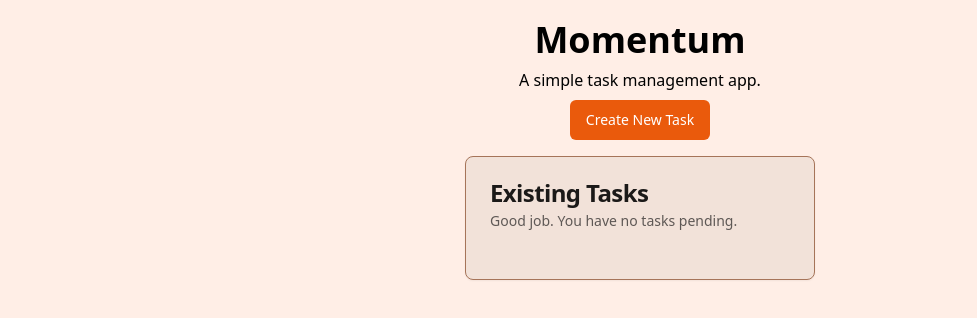
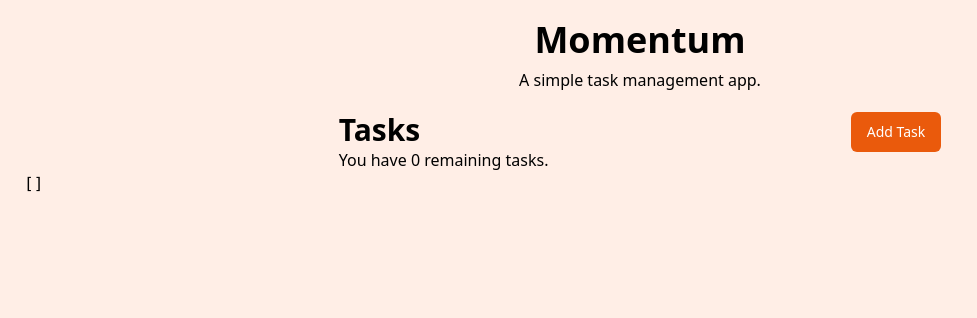
Before and after one commit to syarifhsb/momentum, a React (Vite) app: page / in a window 1280 px wide. Shown: the top 318 px of the page, without its empty margins (0-977 px from the left). Built offline with nearby package versions, Linux system fonts and the light colour scheme.

Commit message:
refactor: setup base layout
Refactor the TaskManagement component with the new App component in main.tsx.

```diff
--- /dev/null
+++ b/src/app.tsx
@@ -0,0 +1,13 @@
+import { HeadingOne } from "@/components/ui/typography";
+import { TaskManagement } from "@/modules/tasks/task-management";
+
+export function App() {
+  return (
+    <div className="p-3">
+      <HeadingOne className="text-center p-2">Momentum</HeadingOne>
+      <p className="text-center p-2 pt-0">A simple task management app.</p>
+
+      <TaskManagement />
+    </div>
+  );
+}
--- /dev/null
+++ b/src/components/ui/debug.tsx
@@ -0,0 +1,3 @@
+export function Debug({ children }: { children: any }) {
+  return <pre>{JSON.stringify(children, null, 2)}</pre>;
+}
--- a/src/components/features/typography.tsx
+++ b/src/components/ui/typography.tsx
@@ -8,3 +8,7 @@ type HeadingProps = {
 export function HeadingOne({ children, className }: HeadingProps) {
   return <h1 className={cn("text-4xl font-bold", className)}>{children}</h1>;
 }
+
+export function HeadingTwo({ children, className }: HeadingProps) {
+  return <h2 className={cn("text-3xl font-bold", className)}>{children}</h2>;
+}
--- a/src/main.tsx
+++ b/src/main.tsx
@@ -1,12 +1,11 @@
 import { StrictMode } from "react";
 import { createRoot } from "react-dom/client";
 
-import { TaskManagement } from "./task-management";
-
+import { App } from "@/app";
 import "./index.css";
 
 createRoot(document.getElementById("root")!).render(
   <StrictMode>
-    <TaskManagement />
+    <App />
   </StrictMode>
 );
--- a/src/components/features/existing-tasks.tsx
+++ b/src/modules/tasks/existing-tasks.tsx
@@ -6,7 +6,7 @@ import {
   CardHeader,
   CardTitle,
 } from "@/components/ui/card";
-import { Task } from "@/features/task";
+import { Task } from "@/modules/task";
 
 export function ExistingTasks({
   tasks,
@@ -28,9 +28,9 @@ export function ExistingTasks({
           <CardTitle>Existing Tasks</CardTitle>
           <CardDescription>
             {noOfTasks === 0 ? (
-              <>Good job. You have no tasks pending.</>
+              <>Good job. You have no tasks remaining.</>
             ) : (
-              <>You have {noOfTasks} tasks pending.</>
+              <>You have {noOfTasks} tasks remaining.</>
             )}
           </CardDescription>
         </CardHeader>
--- a/src/components/features/new-task-form.tsx
+++ b/src/modules/tasks/new-task-form.tsx
@@ -1,6 +1,6 @@
 import { addDays, format } from "date-fns";
 import { cn } from "@/lib/utils";
-import { saveTasks, generateId, Task } from "@/features/task";
+import { syncToLocalStorage, generateId, Task } from "@/modules/task";
 import {
   Dialog,
   DialogContent,
@@ -78,7 +78,7 @@ export function NewTaskForm({
     const newTaskData = Object.fromEntries(formData.entries());
 
     if (editTask) {
-      saveTasks(
+      syncToLocalStorage(
         tasks.map((task) => {
           if (task.id === editTask.id) {
             task.title = newTaskData["title"].toString();
@@ -92,7 +92,7 @@ export function NewTaskForm({
         })
       );
     } else {
-      saveTasks([
+      syncToLocalStorage([
         ...tasks,
         {
           id: generateId(tasks),
--- a/src/components/features/task-card.tsx
+++ b/src/modules/tasks/task-card.tsx
@@ -8,7 +8,12 @@ import {
   isYesterday,
   startOfDay,
 } from "date-fns";
-import { saveDoneTasks, saveTasks, Task, useTasks } from "@/features/task";
+import {
+  saveDoneTasks,
+  syncToLocalStorage,
+  Task,
+  useTasks,
+} from "@/modules/task";
 import {
   Card,
   CardContent,
@@ -66,7 +71,7 @@ export function TaskCardItem({
     setDate(date);
     setDatepickerOpen(false);
     task.date = date;
-    saveTasks(tasks.map((t) => (t.id === task.id ? task : t)));
+    syncToLocalStorage(tasks.map((t) => (t.id === task.id ? task : t)));
   }
 
   function handleChangeCategory(cat: string) {
@@ -79,7 +84,7 @@ export function TaskCardItem({
         task.category = cat;
       }
 
-      saveTasks(tasks.map((t) => (t.id === task.id ? task : t)));
+      syncToLocalStorage(tasks.map((t) => (t.id === task.id ? task : t)));
     };
   }
 
@@ -94,7 +99,7 @@ export function TaskCardItem({
     return () => {
       setNoOfTasks((prev) => prev - 1);
       setIsTaskActive(false);
-      saveTasks(tasks.filter((t) => t.id !== task.id));
+      syncToLocalStorage(tasks.filter((t) => t.id !== task.id));
 
       toast("Task has been deleted", {
         description: task.title,
@@ -107,7 +112,7 @@ export function TaskCardItem({
       setNoOfTasks((prev) => prev - 1);
       setIsTaskActive(false);
       saveDoneTasks(tasks.filter((t) => t.id !== task.id));
-      saveTasks(tasks.filter((t) => t.id !== task.id));
+      syncToLocalStorage(tasks.filter((t) => t.id !== task.id));
     };
   }
 
--- /dev/null
+++ b/src/modules/tasks/task-management.tsx
@@ -0,0 +1,38 @@
+import { useState } from "react";
+import { HeadingTwo } from "@/components/ui/typography";
+import { getCountOfTasks, getSyncedTasks } from "@/modules/tasks/task";
+import { Debug } from "@/components/ui/debug";
+import { Button } from "@/components/ui/button";
+
+export function TaskManagement() {
+  const [tasks, setTasks] = useState(getSyncedTasks());
+
+  function addTask() {
+    const newTask = {
+      id: tasks.length + 1,
+      title: `Task ${tasks.length + 1}`,
+      isDone: false,
+      date: new Date(),
+    };
+    setTasks([...tasks, newTask]);
+  }
+
+  return (
+    <div className="p-3">
+      <main className="flex justify-center">
+        <section className="w-full max-w-lg">
+          <HeadingTwo>Tasks</HeadingTwo>
+          <p>You have {getCountOfTasks(tasks)} remaining tasks. </p>
+        </section>
+
+        <section>
+          <Button onClick={addTask}>Add Task</Button>
+
+          {/* CARDS */}
+        </section>
+      </main>
+
+      <Debug>{tasks}</Debug>
+    </div>
+  );
+}
--- a/src/features/task.ts
+++ b/src/modules/tasks/task.ts
@@ -4,25 +4,25 @@ export type Task = {
   description?: string;
   category?: string;
   date?: Date;
+  isDone: boolean;
 };
 
 export function generateId(tasks: Task[]) {
   return tasks.reduce((maxId, task) => Math.max(task.id, maxId), 0) + 1;
 }
 
-export function useTasks() {
+export function getSyncedTasks() {
   const tasks: Task[] = JSON.parse(localStorage.getItem("tasks") || "[]");
-  const tasksMap = tasks.map((task) => ({
+  return tasks.map((task) => ({
     ...task,
     date: task.date ? new Date(task.date) : undefined,
   }));
-  return tasksMap;
 }
 
-export function saveTasks(tasks: Task[]) {
+export function syncTasks(tasks: Task[]) {
   localStorage.setItem("tasks", JSON.stringify(tasks));
 }
 
-export function saveDoneTasks(tasks: Task[]) {
-  localStorage.setItem("doneTasks", JSON.stringify(tasks));
+export function getCountOfTasks(tasks: Task[]) {
+  return tasks.length;
 }
--- a/src/task-management.tsx
+++ /dev/null
@@ -1,40 +0,0 @@
-import { NewTaskForm } from "@/components/features/new-task-form";
-import { ExistingTasks } from "@/components/features/existing-tasks";
-import { HeadingOne } from "@/components/features/typography";
-import { useState } from "react";
-import { Task, useTasks } from "./features/task";
-import { Toaster } from "sonner";
-
-export function TaskManagement() {
-  const tasks = useTasks();
-  const [noOfTasks, setNoOfTasks] = useState(tasks.length);
-  const [editTask, setEditTask] = useState<Task>();
-  const [formOpen, setFormOpen] = useState(false);
-
-  return (
-    <div className="p-3">
-      <HeadingOne className="text-center p-2">Momentum</HeadingOne>
-      <p className="text-center p-2 pt-0">A simple task management app.</p>
-      <div className="flex flex-col items-center gap-4 ">
-        <NewTaskForm
-          tasks={tasks}
-          noOfTasks={noOfTasks}
-          setNoOfTasks={setNoOfTasks}
-          editTask={editTask}
-          setEditTask={setEditTask}
-          formOpen={formOpen}
-          setFormOpen={setFormOpen}
-        />
-        <ExistingTasks
-          tasks={tasks}
-          noOfTasks={noOfTasks}
-          setNoOfTasks={setNoOfTasks}
-          setEditTask={setEditTask}
-          setFormOpen={setFormOpen}
-        />
-
-        <Toaster />
-      </div>
-    </div>
-  );
-}
```
